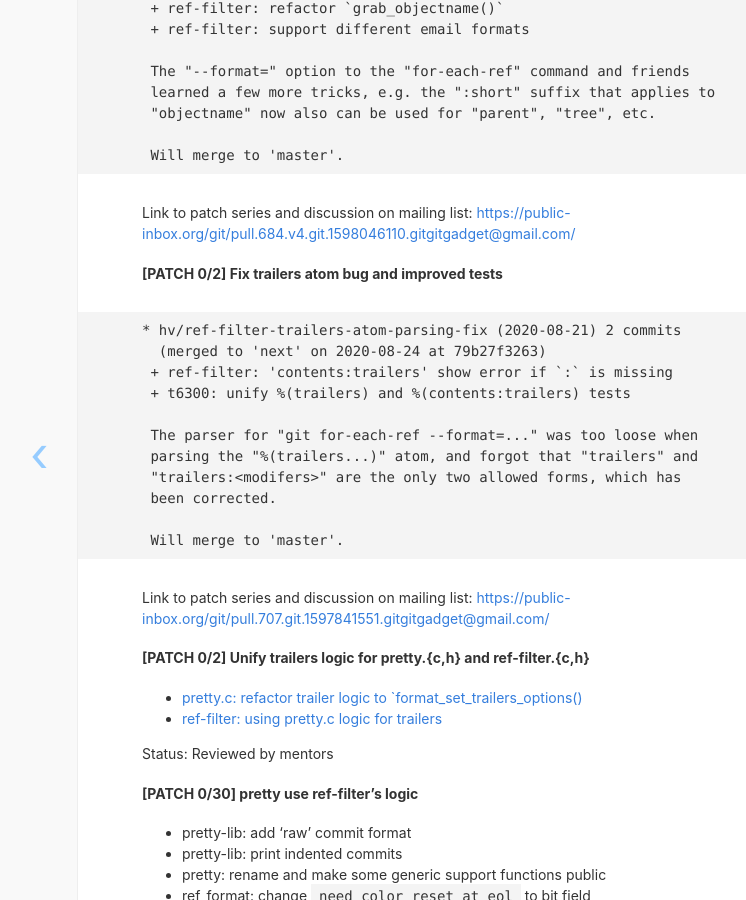
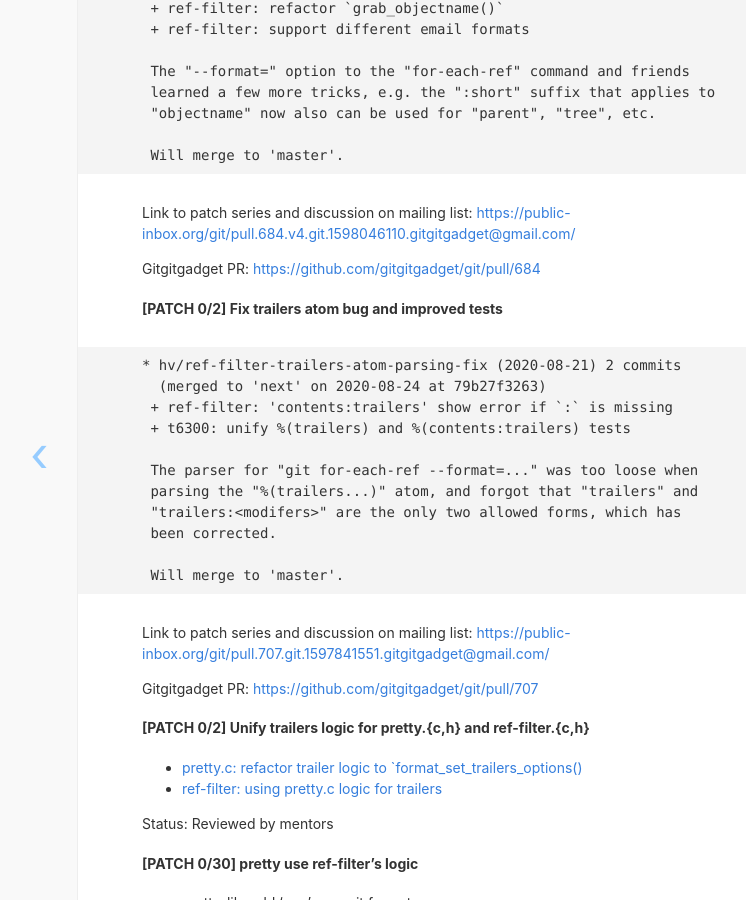
Before and after one commit to harry-hov/blogs, a Jekyll site: the page built from _posts/2020-08-27-the-final-report.md, in a window 1280 px wide and 900 px high, scrolled down 3110 px. Shown: the whole window, without its empty margins (179-925 px from the left). Built offline with Jekyll 4.4.1, drawn with Linux system fonts in a browser that asks for light colours; comment, search, counter and statistics services are not loaded.

Commit message:
Update 2020-08-27-the-final-report.md

````diff
--- a/_posts/2020-08-27-the-final-report.md
+++ b/_posts/2020-08-27-the-final-report.md
@@ -134,6 +134,8 @@ I plan to keep on working on these issues even after GSoC ends. I tend to finish
 ```
 Link to patch series and discussion on mailing list: [https://public-inbox.org/git/pull.684.v4.git.1598046110.gitgitgadget@gmail.com/](https://public-inbox.org/git/pull.684.v4.git.1598046110.gitgitgadget@gmail.com/)
 
+Gitgitgadget PR: [https://github.com/gitgitgadget/git/pull/684](https://github.com/gitgitgadget/git/pull/684)
+
 #### [PATCH 0/2] Fix trailers atom bug and improved tests
 ```
 * hv/ref-filter-trailers-atom-parsing-fix (2020-08-21) 2 commits
@@ -149,6 +151,8 @@ Link to patch series and discussion on mailing list: [https://public-inbox.org/g
  Will merge to 'master'.
 ```
 Link to patch series and discussion on mailing list: [https://public-inbox.org/git/pull.707.git.1597841551.gitgitgadget@gmail.com/](https://public-inbox.org/git/pull.707.git.1597841551.gitgitgadget@gmail.com/)
+
+Gitgitgadget PR: [https://github.com/gitgitgadget/git/pull/707](https://github.com/gitgitgadget/git/pull/707)
 
 #### [PATCH 0/2] Unify trailers logic for pretty.{c,h} and ref-filter.{c,h}
 - [pretty.c: refactor trailer logic to `format_set_trailers_options()](https://public-inbox.org/git/712ab9aacf240a02d808af6b6837e682b929493c.1598043976.git.gitgitgadget@gmail.com/)
````
